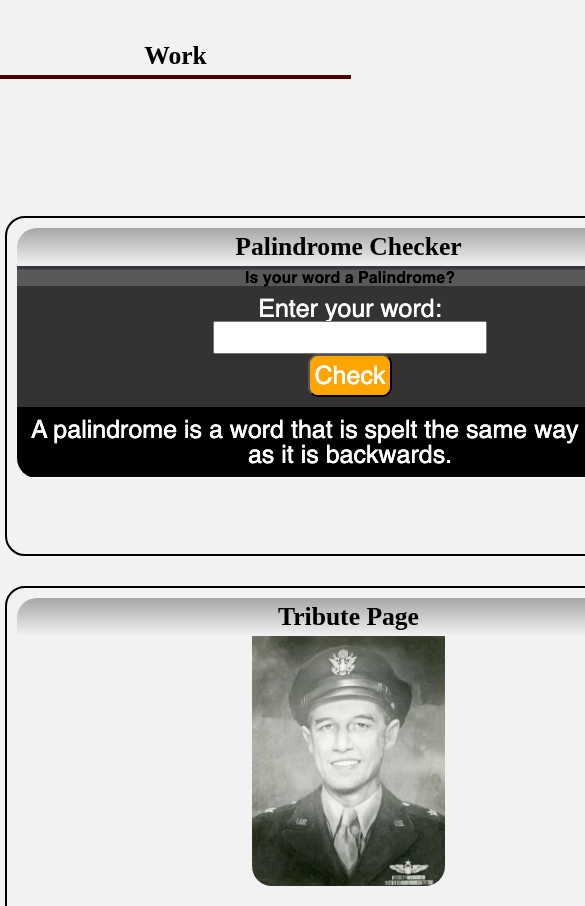
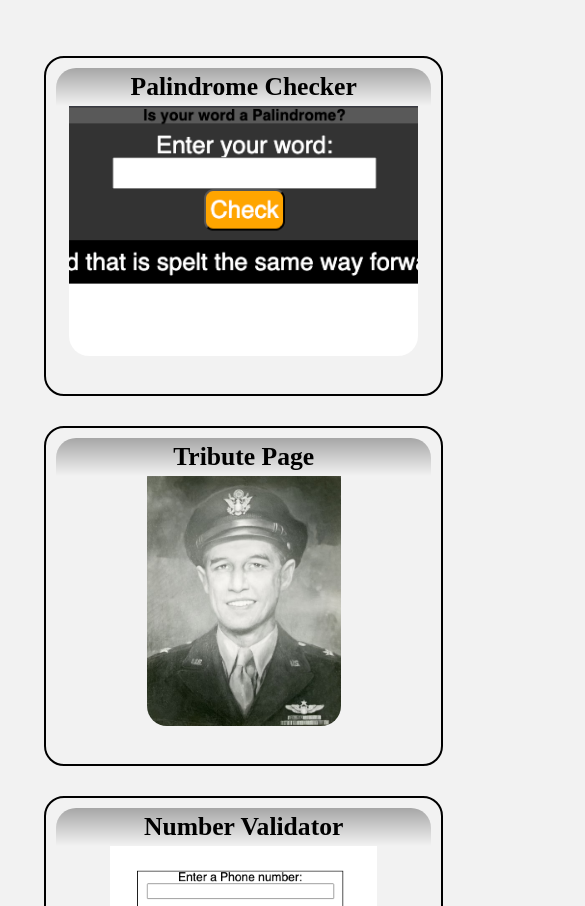
Before and after one commit to Drew-Andersen/Portfolio, a plain HTML site: page index.html in a window 390 px wide. Shown: the part 1018-1924 px from the top of the page, 585 px wide, since content can reach past the window. Drawn offline with Linux system fonts and the light colour scheme.

Commit message:
Fixed some bugs on the '.container'

```diff
--- a/assets/css/style.css
+++ b/assets/css/style.css
@@ -72,7 +72,7 @@ header nav {
 
 .container {
     display: grid;
-    grid-template-columns: 10% 80%;
+    grid-template-columns: 13% 75%;
     width: 95%;
     gap: 5%;
 }
@@ -191,7 +191,7 @@ header nav {
 }
 
 /*====================Media Query===================*/
-@media screen and (max-width: 1575px) {
+@media screen and (max-width: 1370px) {
     #work{
         width: 100%;
         display: grid;
@@ -202,7 +202,7 @@ header nav {
     }
 }
 
-@media screen and (max-width: 1050px) {
+@media screen and (max-width: 1000px) {
     header {
         display: flex;
         align-items: center;
@@ -227,8 +227,9 @@ header nav {
     .container {
         display: grid;
         grid-template-columns: 100%;
-        width: 90%;
-        margin: 0;
+        width: 80%;
+        margin: 0 auto;
+        gap: 2%;
     }
 
     .h2-sections {
--- a/index.html
+++ b/index.html
@@ -43,13 +43,13 @@
         </section>
         <section id="work">
             <div class="projects first">
-                <a href="" target="_blank">
+                <a href="https://drew-andersen.github.io/palindrome-checker/" target="_blank">
                     <div class="project-buffer">
                         <div class="project-title">
                             <h3>Palindrome Checker</h3>
                         </div>
                         <div class="center-image">
-                            <img src="./assets/images/Palindrome Checker.png" class="project-img" alt="Image of a palindrome checker">
+                            <img src="./assets/images/palindrome.png" class="project-img" alt="Image of a palindrome checker">
                         </div>
                     </div>
                 </a>
@@ -79,7 +79,7 @@
                 </a>
             </div>
             <div class="projects fourth">
-                <a href="" target="_blank">
+                <a href="https://shorturl.at/iLwdC" target="_blank">
                     <div class="project-buffer">
                         <div class="project-title">
                             <h3>Coming Soon</h3>
@@ -91,7 +91,7 @@
                 </a>
             </div>
             <div class="projects fifth">
-                <a href="" target="_blank">
+                <a href="https://shorturl.at/iLwdC" target="_blank">
                     <div class="project-buffer">
                         <div class="project-title">
                             <h3>Coming Soon</h3>
```
Also changed, not shown: assets/images/Palindrome Checker.png (deleted), assets/images/palindrome.png (added), 1 other file.
